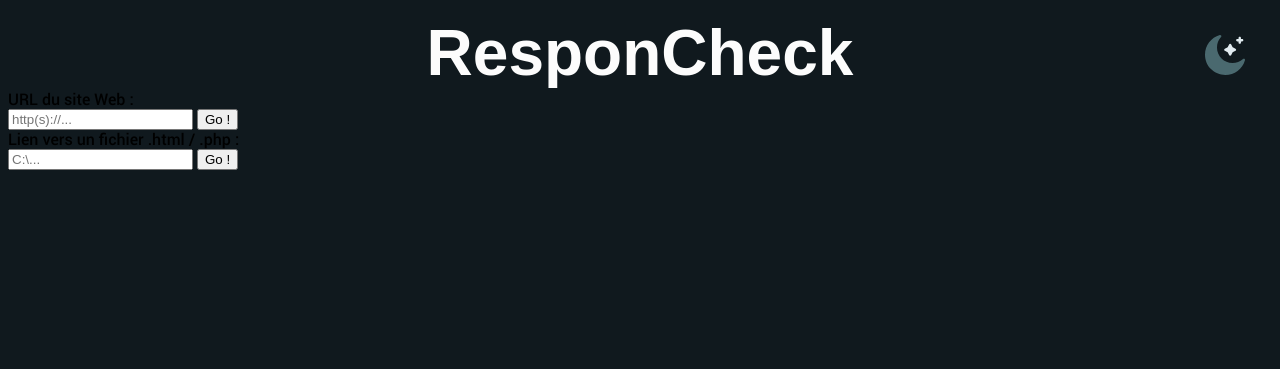
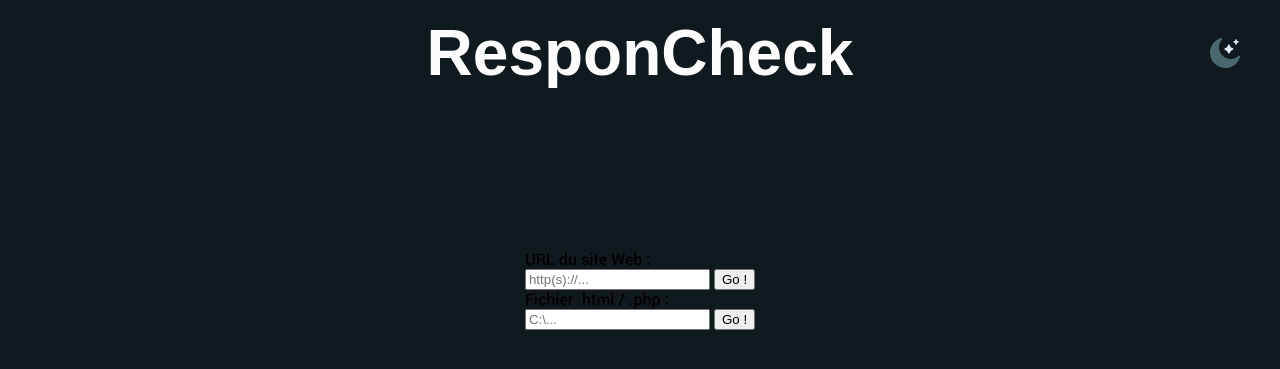
Before and after one commit to LaM0uette/CheckUIX, a PHP site: page / in a window 1280 px wide. Shown: the top 369 px of the page. Run offline with PHP 8.4, Linux system fonts and the light colour scheme; some web fonts are replaced.

Commit message:
nettoyage header + préparation pour le body

```diff
--- a/css/style.css
+++ b/css/style.css
@@ -2,6 +2,7 @@
 @import 'fonts.css';
 @import 'generic.css';
 
+/* Header */
 .header-container {
     display: flex;
     align-items: center;
@@ -34,14 +35,18 @@
 }
 
 .header-icon {
-    width: 40px;
-    height: 40px;
+    width: 30px;
+    height: 30px;
 }
 
 .header-icon-sun {
     display: none;
 }
 
-body{
-    background-color: var(--color--h1);
+/* Url links */
+.url-container{
+    display: flex;
+    align-items: center;
+    flex-direction: column;
+    margin-top: 10em;
 }
--- a/index.html
+++ b/index.html
@@ -26,17 +26,17 @@
     </div>
 </header>
 
-<div>
-    <div class="inputLink">
-        <label for="inputUrlLinkLineEdit">URL du site Web :</label><br>
-        <input type="text" id="inputUrlLinkLineEdit" class="lineEdit" placeholder="http(s)://...">
-        <button class="linkButton">Go !</button>
+<div class="url-container">
+    <div class="input-link">
+        <label for="input-url-link-line-edit" class="input-link-label">URL du site Web :</label><br>
+        <input type="text" id="input-url-link-line-edit" class="input-link-line-edit" placeholder="http(s)://...">
+        <button class="input-link-button">Go !</button>
     </div>
 
-    <div class="inputLink">
-        <label for="inputFileLinkLineEdit">Lien vers un fichier .html / .php :</label><br>
-        <input type="text" id="inputFileLinkLineEdit" class="lineEdit" placeholder="C:\...">
-        <button class="linkButton">Go !</button>
+    <div class="input-link">
+        <label for="input-file-link-line-edit" class="input-link-label">Fichier .html / .php :</label><br>
+        <input type="text" id="input-file-link-line-edit" class="input-link-line-edit" placeholder="C:\...">
+        <button class="input-link-button">Go !</button>
     </div>
 </div>
 
```
